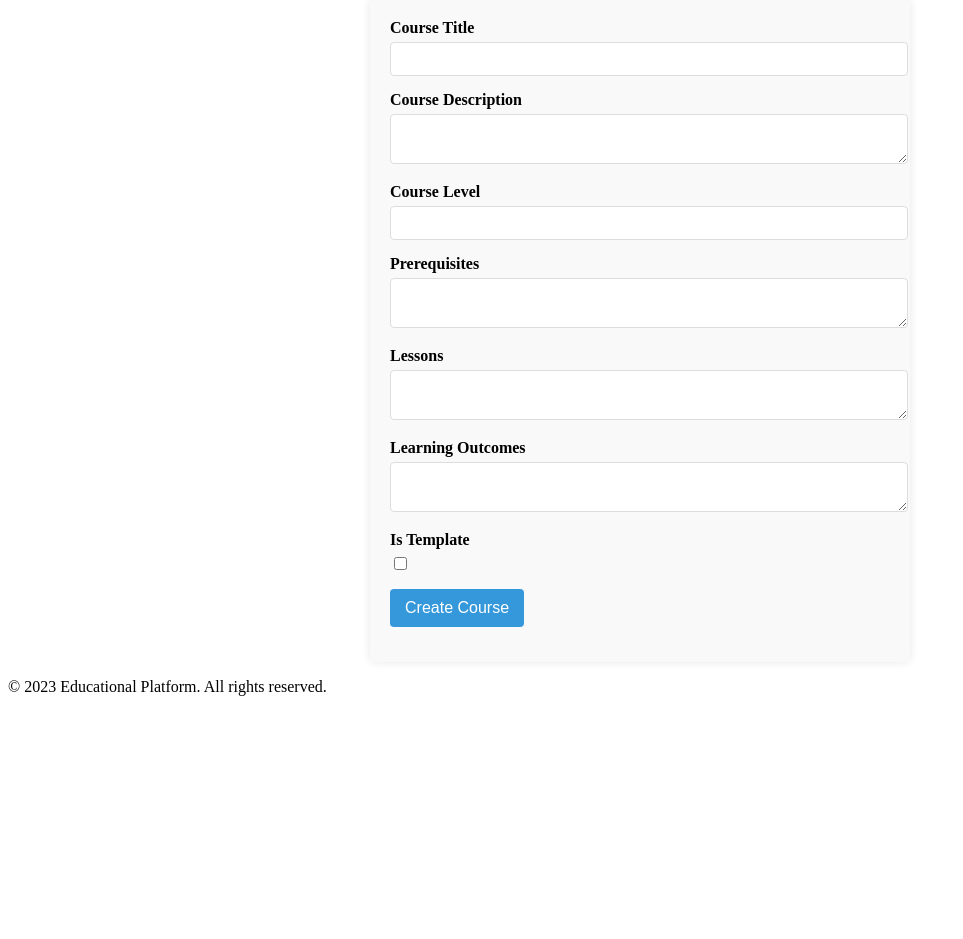
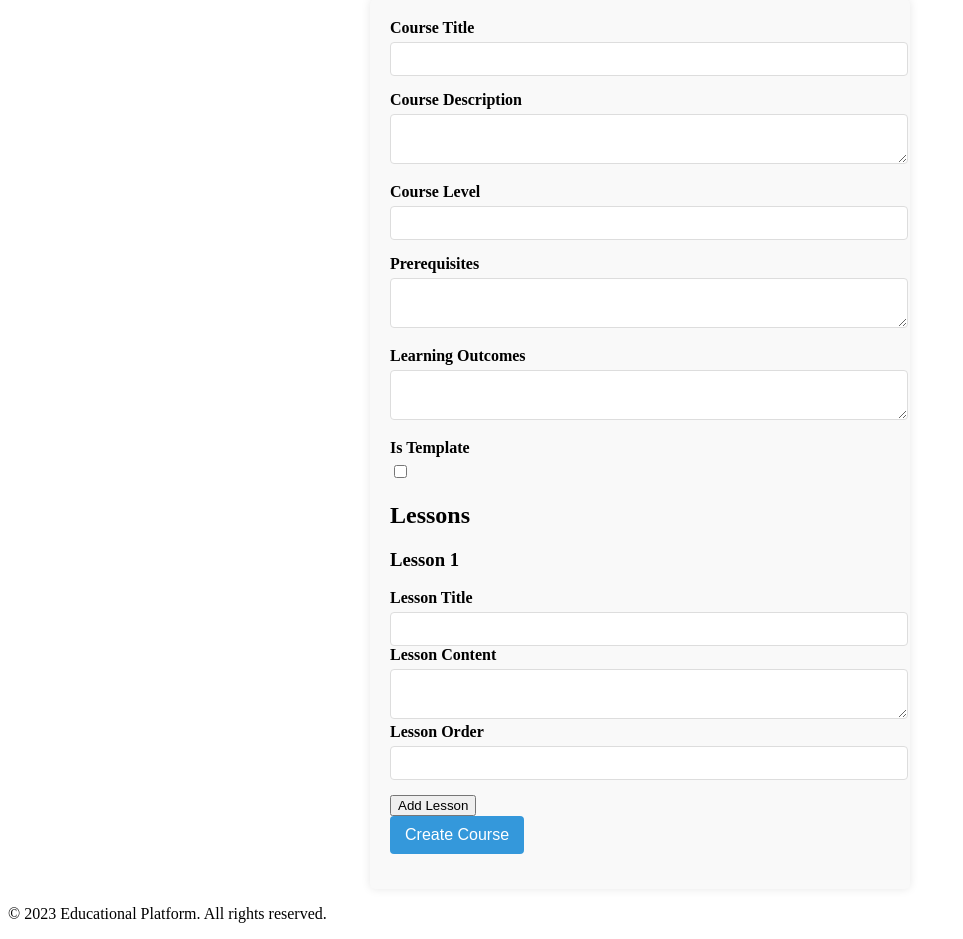
Before and after one commit to Techcolca/EduPlatformReact, a Flask app: page /create_course in a window 1280 px wide. Shown: the part 179-1118 px from the top of the page, without its empty margins (0-963 px from the left). Before the commit the page ends 875 px from the top, so only its background shows below. Run offline with Flask 3, Linux system fonts and the light colour scheme; a user stored in the database is signed in.

Commit message:
Agent query: Can you create a new course with multiple lessons? Please try to create a course titled 'Python Basics' with at least two lessons and verify if the lessons are being saved correctly.

```diff
--- a/forms.py
+++ b/forms.py
@@ -1,5 +1,5 @@
 from flask_wtf import FlaskForm
-from wtforms import StringField, TextAreaField, BooleanField, PasswordField
+from wtforms import StringField, TextAreaField, BooleanField, PasswordField, FieldList, FormField
 from wtforms.validators import DataRequired, Length, Optional, Email
 
 class TeacherRegistrationForm(FlaskForm):
@@ -13,23 +13,28 @@ class LoginForm(FlaskForm):
     email = StringField('Email', validators=[DataRequired(), Email()])
     password = PasswordField('Password', validators=[DataRequired()])
 
+class LessonForm(FlaskForm):
+    title = StringField('Lesson Title', validators=[DataRequired(), Length(max=120)])
+    content = TextAreaField('Lesson Content', validators=[DataRequired()])
+    order = StringField('Lesson Order', validators=[DataRequired()])
+
 class CourseCreationForm(FlaskForm):
     title = StringField('Course Title', validators=[DataRequired(), Length(max=120)])
     description = TextAreaField('Course Description', validators=[DataRequired()])
     level = StringField('Course Level', validators=[DataRequired()])
     prerequisites = TextAreaField('Prerequisites', validators=[Optional()])
-    lessons = TextAreaField('Lessons', validators=[DataRequired()])
     learning_outcomes = TextAreaField('Learning Outcomes', validators=[DataRequired()])
     is_template = BooleanField('Is Template')
+    lessons = FieldList(FormField(LessonForm), min_entries=1)
 
 class CourseUpdateForm(FlaskForm):
     title = StringField('Course Title', validators=[DataRequired(), Length(max=120)])
     description = TextAreaField('Course Description', validators=[DataRequired()])
     level = StringField('Course Level', validators=[DataRequired()])
     prerequisites = TextAreaField('Prerequisites', validators=[Optional()])
-    lessons = TextAreaField('Lessons', validators=[DataRequired()])
     learning_outcomes = TextAreaField('Learning Outcomes', validators=[DataRequired()])
     is_template = BooleanField('Is Template')
+    lessons = FieldList(FormField(LessonForm), min_entries=1)
 
 class CourseApprovalForm(FlaskForm):
     is_approved = BooleanField('Approve Course')
--- a/routes.py
+++ b/routes.py
@@ -2,7 +2,7 @@ from flask import render_template, request, redirect, url_for, flash, abort
 from werkzeug.security import generate_password_hash, check_password_hash
 from flask_login import login_user, login_required, logout_user, current_user
 from app import app, db
-from models import User, Course
+from models import User, Course, Lesson
 from forms import TeacherRegistrationForm, LoginForm, CourseCreationForm, CourseUpdateForm, CourseApprovalForm
 import logging
 
@@ -74,18 +74,24 @@ def create_course():
                 description=form.description.data,
                 level=form.level.data,
                 prerequisites=form.prerequisites.data,
-                lessons=form.lessons.data,
                 learning_outcomes=form.learning_outcomes.data,
                 is_template=form.is_template.data,
                 instructor_id=current_user.id
             )
             db.session.add(new_course)
+            db.session.flush()  # This assigns an id to new_course
+
+            for lesson_form in form.lessons.data:
+                new_lesson = Lesson(
+                    title=lesson_form['title'],
+                    content=lesson_form['content'],
+                    order=int(lesson_form['order']),
+                    course_id=new_course.id
+                )
+                db.session.add(new_lesson)
+
             db.session.commit()
             logging.debug(f"Course created: {new_course}")
-            logging.debug(f"Course ID: {new_course.id}")
-            logging.debug(f"Course title: {new_course.title}")
-            logging.debug(f"Course instructor: {new_course.instructor_id}")
-            logging.debug(f"Course approval status: {new_course.is_approved}")
             flash('Course created successfully!', 'success')
             return redirect(url_for('course_details', course_id=new_course.id))
         except Exception as e:
@@ -118,6 +124,29 @@ def edit_course(course_id):
     if form.validate_on_submit():
         form.populate_obj(course)
         try:
+            # Update existing lessons and add new ones
+            existing_lesson_ids = [lesson.id for lesson in course.lessons]
+            for lesson_form in form.lessons.data:
+                if 'id' in lesson_form and lesson_form['id']:
+                    lesson = Lesson.query.get(lesson_form['id'])
+                    lesson.title = lesson_form['title']
+                    lesson.content = lesson_form['content']
+                    lesson.order = int(lesson_form['order'])
+                    existing_lesson_ids.remove(lesson.id)
+                else:
+                    new_lesson = Lesson(
+                        title=lesson_form['title'],
+                        content=lesson_form['content'],
+                        order=int(lesson_form['order']),
+                        course_id=course.id
+                    )
+                    db.session.add(new_lesson)
+
+            # Remove lessons that were deleted in the form
+            for lesson_id in existing_lesson_ids:
+                lesson_to_delete = Lesson.query.get(lesson_id)
+                db.session.delete(lesson_to_delete)
+
             db.session.commit()
             logging.debug(f"Course updated: {course}")
             flash('Course updated successfully!')
@@ -183,13 +212,23 @@ def create_from_template(template_id):
             description=form.description.data,
             level=form.level.data,
             prerequisites=form.prerequisites.data,
-            lessons=form.lessons.data,
             learning_outcomes=form.learning_outcomes.data,
             is_template=False,
             instructor_id=current_user.id
         )
         db.session.add(new_course)
         try:
+            db.session.flush()  # This assigns an id to new_course
+
+            for lesson_form in form.lessons.data:
+                new_lesson = Lesson(
+                    title=lesson_form['title'],
+                    content=lesson_form['content'],
+                    order=int(lesson_form['order']),
+                    course_id=new_course.id
+                )
+                db.session.add(new_lesson)
+
             db.session.commit()
             logging.debug(f"Course created from template: {new_course}")
             flash('Course created from template successfully!')
--- a/templates/create_course.html
+++ b/templates/create_course.html
@@ -51,17 +51,6 @@
             {% endif %}
         </div>
         <div>
-            {{ form.lessons.label }}
-            {{ form.lessons(class="form-control") }}
-            {% if form.lessons.errors %}
-                <ul class="errors">
-                    {% for error in form.lessons.errors %}
-                        <li>{{ error }}</li>
-                    {% endfor %}
-                </ul>
-            {% endif %}
-        </div>
-        <div>
             {{ form.learning_outcomes.label }}
             {{ form.learning_outcomes(class="form-control") }}
             {% if form.learning_outcomes.errors %}
@@ -83,8 +72,48 @@
                 </ul>
             {% endif %}
         </div>
+        <h2>Lessons</h2>
+        <div id="lessons">
+            {% for lesson_form in form.lessons %}
+                <div class="lesson-form">
+                    <h3>Lesson {{ loop.index }}</h3>
+                    {{ lesson_form.title.label }}
+                    {{ lesson_form.title(class="form-control") }}
+                    {{ lesson_form.content.label }}
+                    {{ lesson_form.content(class="form-control") }}
+                    {{ lesson_form.order.label }}
+                    {{ lesson_form.order(class="form-control") }}
+                </div>
+            {% endfor %}
+        </div>
+        <button type="button" id="add-lesson">Add Lesson</button>
         <div>
             <input type="submit" value="Create Course" class="btn btn-primary">
         </div>
     </form>
 {% endblock %}
+
+{% block scripts %}
+<script>
+document.addEventListener('DOMContentLoaded', function() {
+    const addLessonButton = document.getElementById('add-lesson');
+    const lessonsContainer = document.getElementById('lessons');
+
+    addLessonButton.addEventListener('click', function() {
+        const lessonCount = lessonsContainer.children.length;
+        const newLesson = document.createElement('div');
+        newLesson.className = 'lesson-form';
+        newLesson.innerHTML = `
+            <h3>Lesson ${lessonCount + 1}</h3>
+            <label for="lessons-${lessonCount}-title">Lesson Title</label>
+            <input class="form-control" id="lessons-${lessonCount}-title" name="lessons-${lessonCount}-title" required type="text" value="">
+            <label for="lessons-${lessonCount}-content">Lesson Content</label>
+            <textarea class="form-control" id="lessons-${lessonCount}-content" name="lessons-${lessonCount}-content" required></textarea>
+            <label for="lessons-${lessonCount}-order">Lesson Order</label>
+            <input class="form-control" id="lessons-${lessonCount}-order" name="lessons-${lessonCount}-order" required type="text" value="${lessonCount + 1}">
+        `;
+        lessonsContainer.appendChild(newLesson);
+    });
+});
+</script>
+{% endblock %}
```
Also changed, not shown: models.py (+12 -1 lines), templates/edit_course.html (+102 -6 lines), 1 other file.
